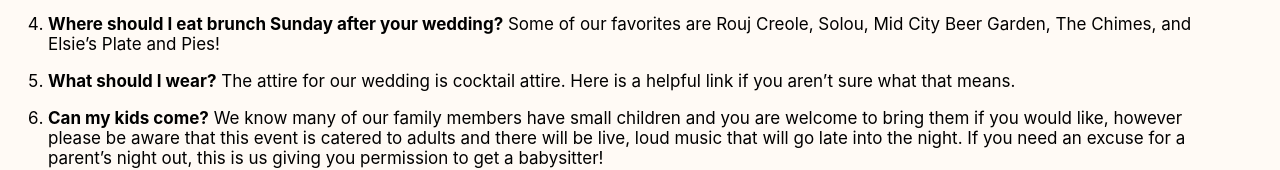
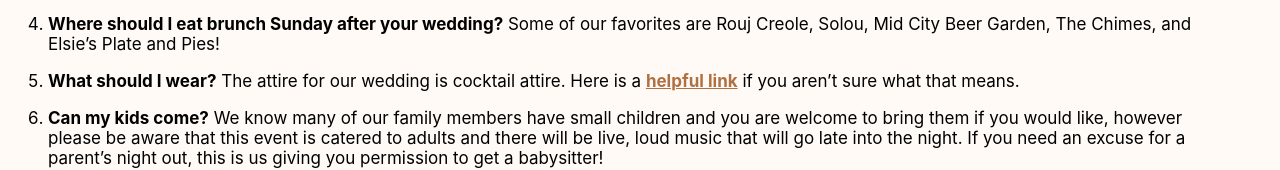
Before and after one commit to animalLover95/animalLover95.github.io, a plain HTML site: page index.html in a window 1280 px wide. Shown: the part 3961-4131 px from the top of the page. Drawn offline with nearby package versions, Linux system fonts and the light colour scheme.

Commit message:
Update index.html

```diff
--- a/index.html
+++ b/index.html
@@ -234,7 +234,7 @@
       <li><strong>Where should I eat brunch Sunday after your wedding?</strong>
         Some of our favorites are Rouj Creole, Solou, Mid City Beer Garden, The Chimes, and Elsie’s Plate and Pies!</li>
       <li><strong>What should I wear?</strong>
-        The attire for our wedding is cocktail attire. Here is a helpful link if you aren’t sure what that means.</li>
+        The attire for our wedding is cocktail attire. Here is a <strong><a href="https://www.brides.com/cocktail-attire-wedding-4844364" style="text-decoration: underline; color: #af7142;">helpful link</a></strong> if you aren’t sure what that means.</li>
       <li><strong>Can my kids come?</strong>
         We know many of our family members have small children and you are welcome to bring them if you would like, however
         please be aware that this event is catered to adults and there will be live, loud music that will go late into the
```
